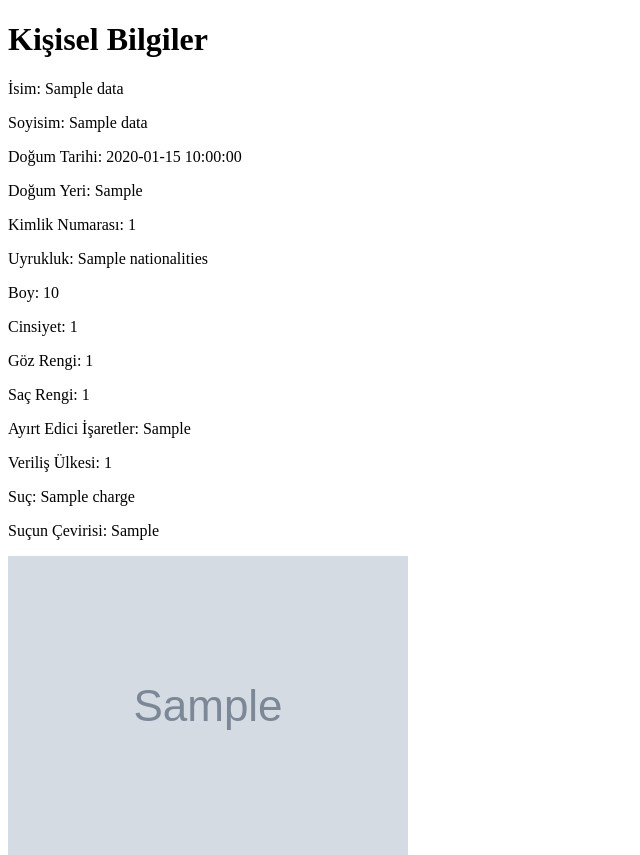
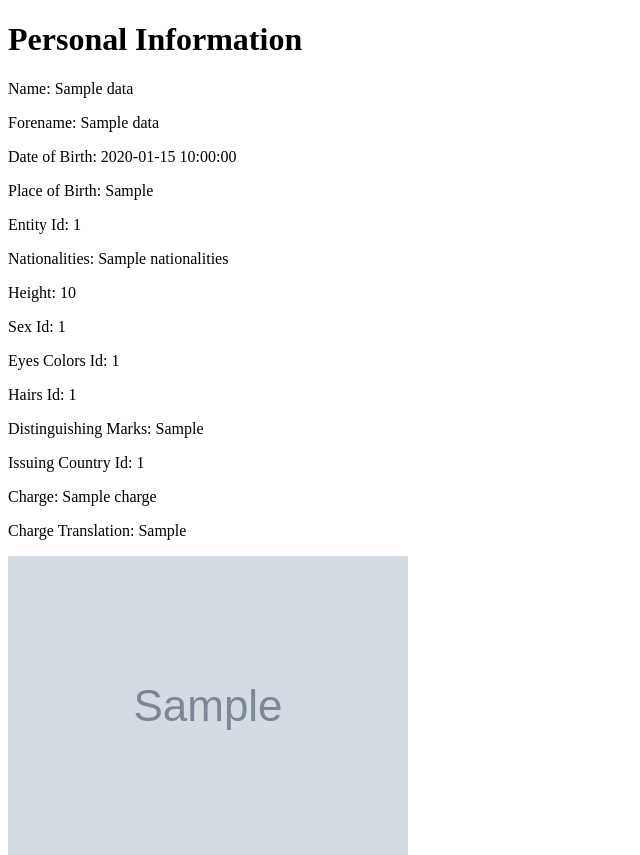
Before and after one commit to eliften/Interpol_Api, a Flask app: template templates/red_list.html in a window 1280 px wide. Shown: the top 855 px of the page, without its empty margins (0-640 px from the left). Run offline with Flask 2, Linux system fonts and the light colour scheme; the template is opened without the code that fills it: most values are stand-ins (such as "Sample title", 1, 10 or a date in 2020); grey boxes marked "Sample" are stand-in pictures.

Commit message:
Initial commit

```diff
--- a/templates/red_list.html
+++ b/templates/red_list.html
@@ -1,24 +1,24 @@
 <!DOCTYPE html>
 <html>
 <head>
-	<title>Veri Gösterme</title>
+	<title>Red Notices</title>
 </head>
 <body>
-	<h1>Kişisel Bilgiler</h1>
-	<p>İsim: {{ data['name'] }}</p>
-	<p>Soyisim: {{ data['forename'] }}</p>
-	<p>Doğum Tarihi: {{ data['date_of_birth'] }}</p>
-	<p>Doğum Yeri: {{ data['place_of_birth'] }}</p>
-	<p>Kimlik Numarası: {{ data['entity_id'] }}</p>
-	<p>Uyrukluk: {{ data['nationalities'] }}</p>
-	<p>Boy: {{ data['height'] }}</p>
-	<p>Cinsiyet: {{ data['sex_id'] }}</p>
-	<p>Göz Rengi: {{ data['eyes_colors_id'] }}</p>
-	<p>Saç Rengi: {{ data['hairs_id'] }}</p>
-	<p>Ayırt Edici İşaretler: {{ data['distinguishing_marks'] }}</p>
-	<p>Veriliş Ülkesi: {{ data['issuing_country_id'] }}</p>
-	<p>Suç: {{ data['charge'] }}</p>
-	<p>Suçun Çevirisi: {{ data['charge_translation'] }}</p>
+	<h1>Personal Information</h1>
+	<p>Name: {{ data['name'] }}</p>
+	<p>Forename: {{ data['forename'] }}</p>
+	<p>Date of Birth: {{ data['date_of_birth'] }}</p>
+	<p>Place of Birth: {{ data['place_of_birth'] }}</p>
+	<p>Entity Id: {{ data['entity_id'] }}</p>
+	<p>Nationalities: {{ data['nationalities'] }}</p>
+	<p>Height: {{ data['height'] }}</p>
+	<p>Sex Id: {{ data['sex_id'] }}</p>
+	<p>Eyes Colors Id: {{ data['eyes_colors_id'] }}</p>
+	<p>Hairs Id: {{ data['hairs_id'] }}</p>
+	<p>Distinguishing Marks: {{ data['distinguishing_marks'] }}</p>
+	<p>Issuing Country Id: {{ data['issuing_country_id'] }}</p>
+	<p>Charge: {{ data['charge'] }}</p>
+	<p>Charge Translation: {{ data['charge_translation'] }}</p>
 	<img src="{{ data['image'] }}" alt="Resim">
 </body>
 </html>
```
